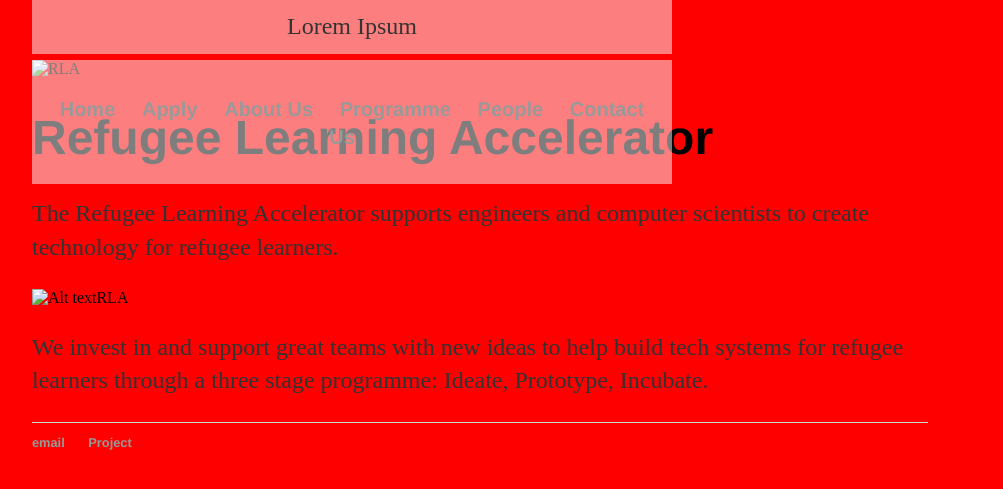
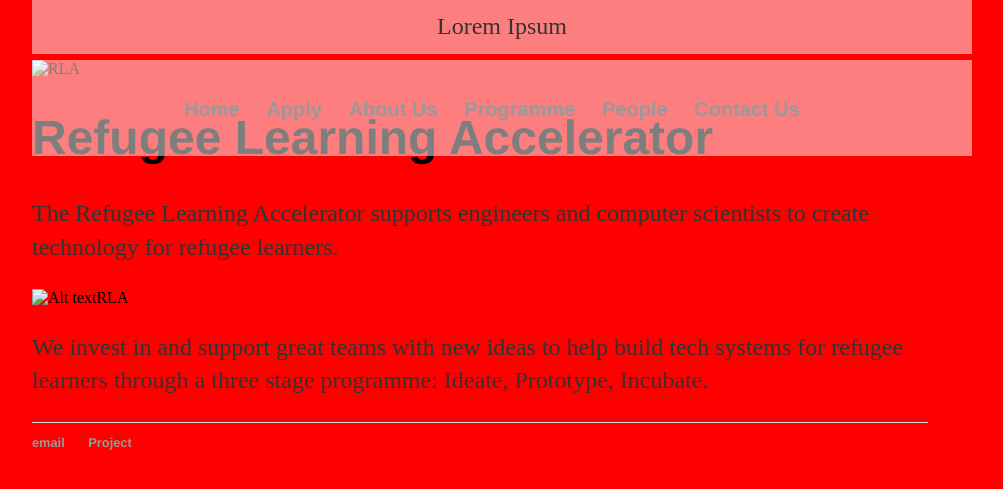
Before and after one commit to Refugee-Learning-Accelerator/Refugee-Learning-Accelerator.github.io, a Jekyll site: the page built from index.html, in a window 1280 px wide. Shown: the top 489 px of the page, without its empty margins (160-1163 px from the left). Built offline with Jekyll 4.4.1, drawn with Linux system fonts in a browser that asks for light colours.

Commit message:
Update main.css

```diff
--- a/css/main.css
+++ b/css/main.css
@@ -41,7 +41,7 @@ ul.posts {
 ul.posts li {
     list-style: none;
 }
-.relative{position:relative; width:600px;}
+.relative{position:relative; width:900px;}
 .absolute-text{position:absolute; bottom:0; font-size:24px; font-family:"vedana"; background:rgba(251,251,251,0.5);
 padding:10px 20px; width:100%; text-align:center;}
 .absolute-nav-bar{position:absolute; top:0; font-size:24px; font-family:'Helvetica', 'Arial', 'Sans-Serif'; background:rgba(251,251,251,0.5); padding:10px 20px; width:100%; text-align:center;}
```
